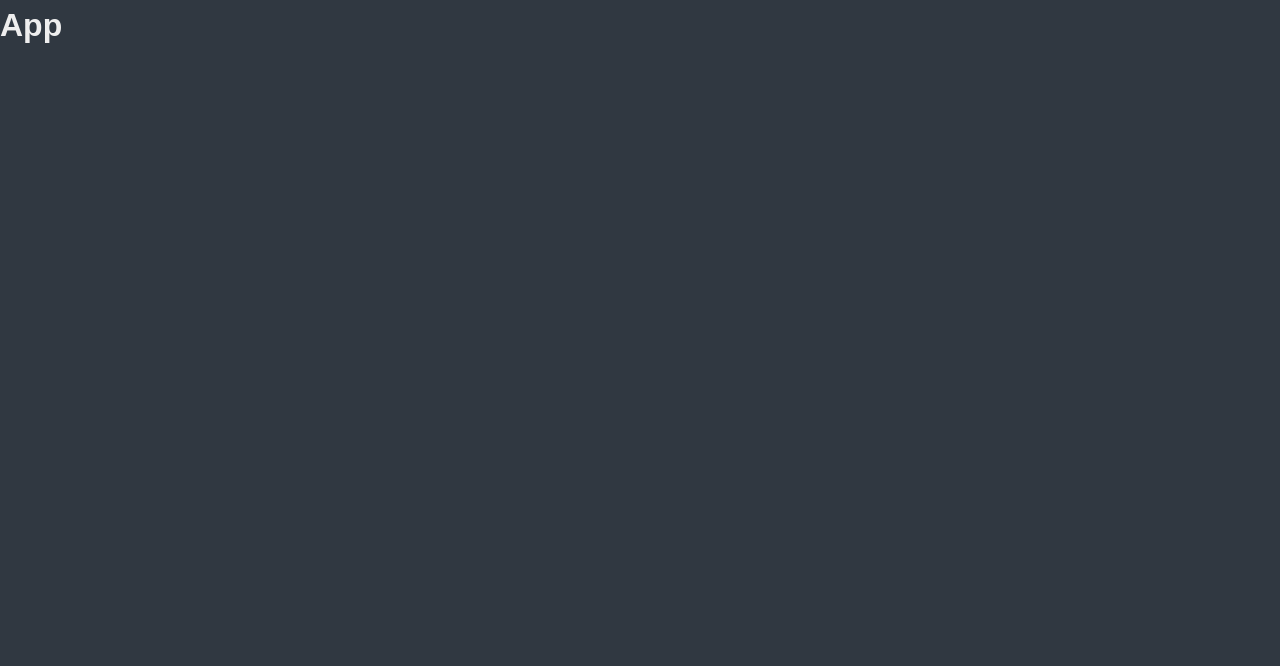
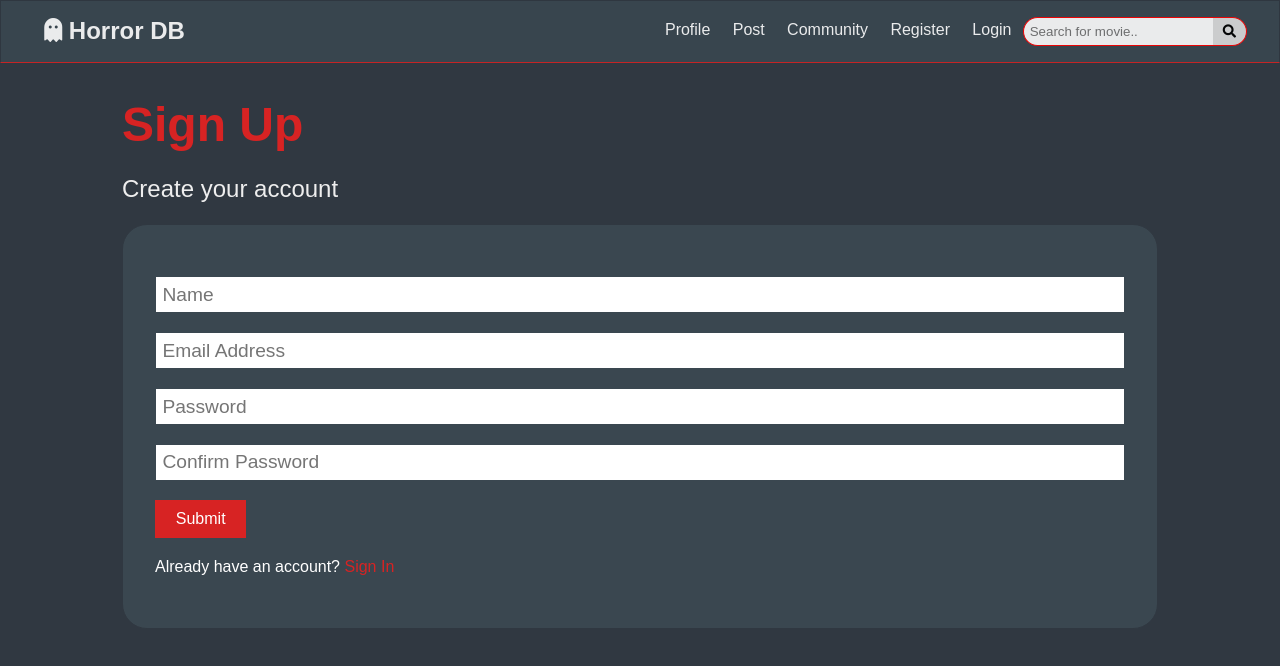
Before and after one commit to alxndrryan/horror-db-2.0, a React (Create React App) app in the folder client/: page /register in a window 1280 px wide. Shown: the top 666 px of the page. Built offline with nearby package versions, Linux system fonts and the light colour scheme.

Commit message:
register and login components added

```diff
--- a/client/src/App.js
+++ b/client/src/App.js
@@ -1,10 +1,24 @@
 import React, { Fragment } from 'react';
+import { BrowserRouter as Router, Route, Switch } from 'react-router-dom';
+import Navbar from './components/layout/Navbar';
+import Landing from './components/layout/Landing';
+import Login from './components/auth/Login';
+import Register from './components/auth/Register';
 import './App.css';
 
 const App = () => (
-  <Fragment>
-    <h1>App</h1>
-  </Fragment>
+  <Router>
+    <Fragment>
+      <Navbar />
+      <Route exact path='/' component={Landing} />
+      <section className='container'>
+        <Switch>
+          <Route exact path='/register' component={Register} />
+          <Route exact path='/login' component={Login} />
+        </Switch>
+      </section>
+    </Fragment>
+  </Router>
 );
 
 export default App;
--- /dev/null
+++ b/client/src/components/auth/Login.js
@@ -0,0 +1,7 @@
+import React from 'react';
+
+const Login = () => {
+  return <div>Login</div>;
+};
+
+export default Login;
--- /dev/null
+++ b/client/src/components/auth/Register.js
@@ -0,0 +1,76 @@
+import React, { Fragment, useState } from 'react';
+import { Link } from 'react-router-dom';
+
+const Register = () => {
+  const [formData, setFormData] = useState({
+    name: '',
+    email: '',
+    password: '',
+    password2: ''
+  });
+
+  const { name, email, password, password2 } = formData;
+
+  const onChange = (e) =>
+    setFormData({ ...formData, [e.target.name]: e.target.value });
+
+  const onSubmit = (e) => {
+    e.preventDefault();
+    if (password !== password2) {
+      console.log('Passwords do not match.');
+    } else {
+      console.log(formData);
+    }
+  };
+
+  return (
+    <Fragment>
+      <h1 className='large text-primary'>Sign Up</h1>
+      <p className='lead'>Create your account</p>
+      <form onSubmit={onSubmit} className='form form-border p-2 bg-medium'>
+        <div className='form-group'>
+          <input
+            type='text'
+            name='name'
+            value={name}
+            onChange={onChange}
+            placeholder='Name'
+          />
+        </div>
+        <div className='form-group'>
+          <input
+            type='email'
+            name='email'
+            value={email}
+            onChange={onChange}
+            placeholder='Email Address'
+          />
+        </div>
+        <div className='form-group'>
+          <input
+            type='password'
+            name='password'
+            value={password}
+            onChange={onChange}
+            placeholder='Password'
+          />
+        </div>
+        <div className='form-group'>
+          <input
+            type='password'
+            name='password2'
+            value={password2}
+            onChange={onChange}
+            placeholder='Confirm Password'
+          />
+        </div>
+        <input className='btn btn-primary' type='submit' />
+        <p className='my-1'>
+          Already have an account? <Link to='/login'>Sign In</Link>
+        </p>
+      </form>
+    </Fragment>
+  );
+};
+
+export default Register;
--- /dev/null
+++ b/client/src/components/layout/Landing.js
@@ -0,0 +1,28 @@
+import React from 'react';
+import { Link } from 'react-router-dom';
+
+const Landing = () => {
+  return (
+    <section className='landing'>
+      <div className='dark-overlay'>
+        <div className='landing-inner'>
+          <h1 className='x-large'>Horror DB</h1>
+          <p className='lead'>
+            Search for your favorite horror films and connect with a community
+            of fellow horror fans
+          </p>
+          <div className='buttons'>
+            <Link to='/register' className='btn btn-primary'>
+              Sign Up
+            </Link>
+            <Link to='/login' className='btn btn-primary'>
+              Login
+            </Link>
+          </div>
+        </div>
+      </div>
+    </section>
+  );
+};
+
+export default Landing;
--- /dev/null
+++ b/client/src/components/layout/Navbar.js
@@ -0,0 +1,42 @@
+import React from 'react';
+import { Link } from 'react-router-dom';
+
+const Navbar = () => {
+  return (
+    <nav className='navbar bg-medium'>
+      <h1>
+        <Link to='/'>
+          {' '}
+          <i className='fas fa-ghost'></i> Horror DB
+        </Link>
+      </h1>
+      <ul>
+        <li className='hide-sm'>
+          <a href='profile.html'>Profile</a>
+        </li>
+        <li className='hide-sm'>
+          <a href='posts.html'>Post</a>
+        </li>
+        <li>
+          <a href='profiles.html'>Community</a>
+        </li>
+        <li>
+          <Link to='/register'>Register</Link>
+        </li>
+        <li>
+          <Link to='/login'>Login</Link>
+        </li>
+        <li className='hide-sm'>
+          <form action='index.html'>
+            <input type='text' placeholder='Search for movie..' name='search' />
+            <button type='submit'>
+              <i className='fa fa-search'></i>
+            </button>
+          </form>
+        </li>
+      </ul>
+    </nav>
+  );
+};
+
+export default Navbar;
```
